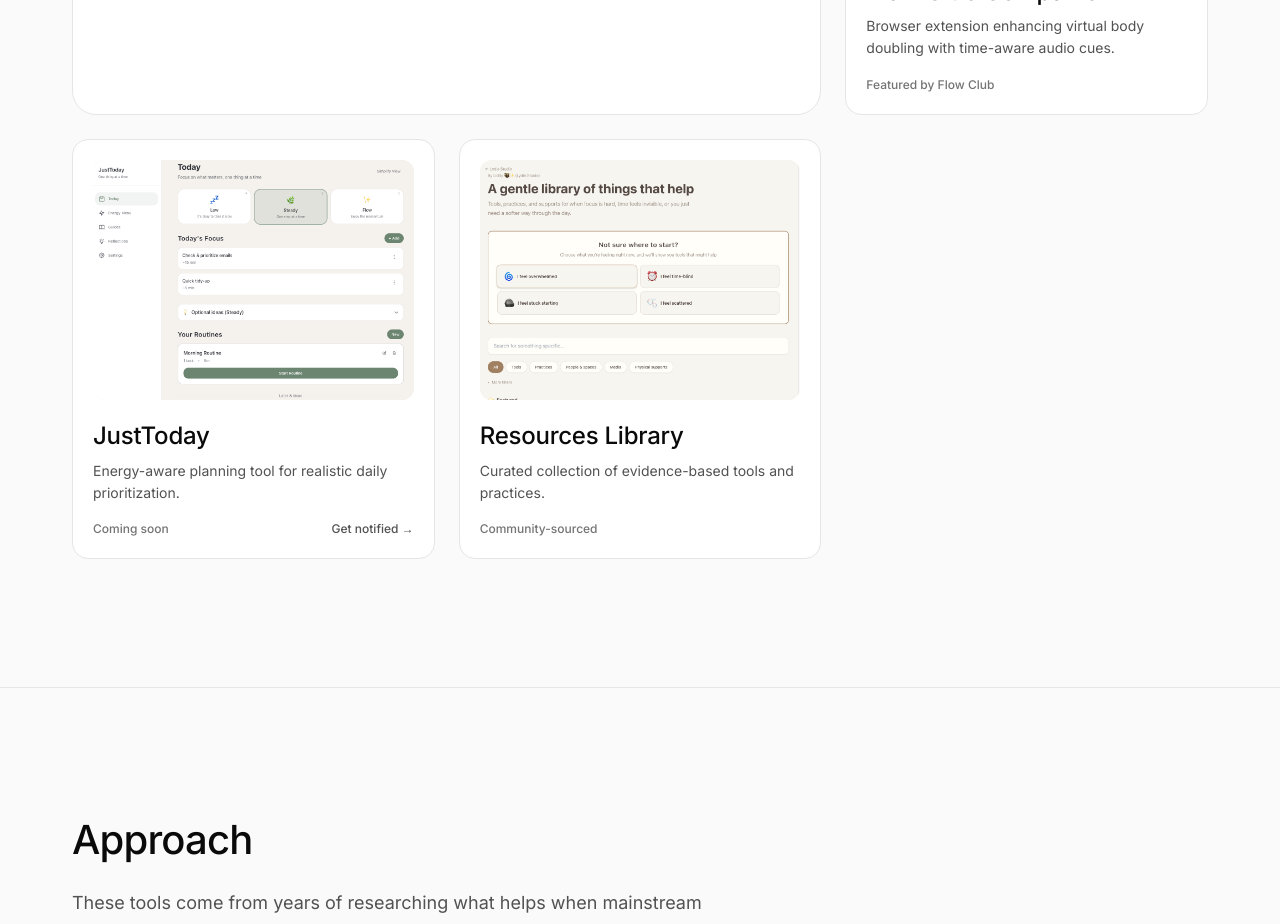
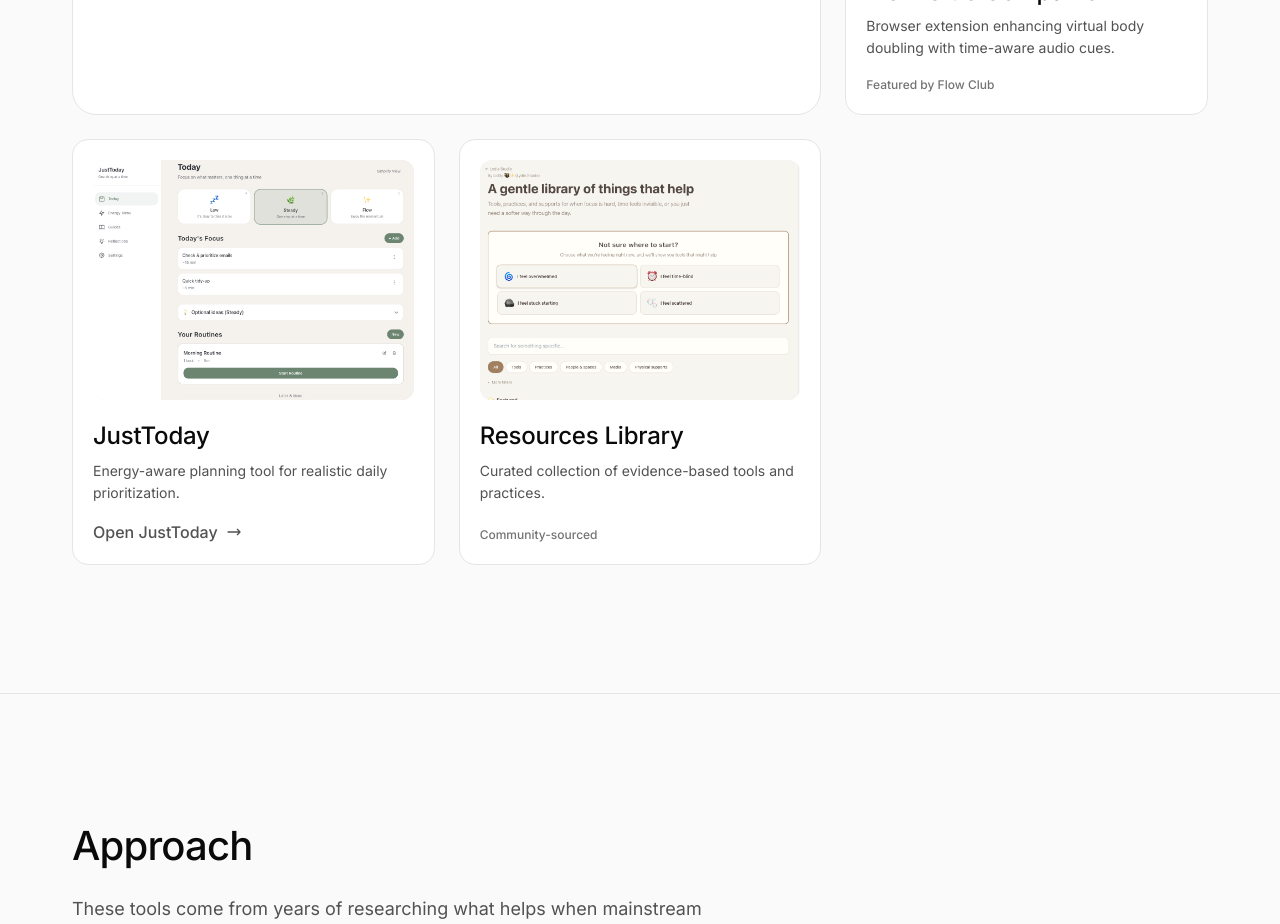
Before and after one commit to lydiacodesdaily/lydiastudio-site, a Next.js app: page / in a window 1280 px wide. Shown: the part 1160-2084 px from the top of the page. Built offline with nearby package versions, Linux system fonts and the light colour scheme.

Commit message:
update JustToday link

```diff
--- a/app/page.tsx
+++ b/app/page.tsx
@@ -173,35 +173,38 @@
               </motion.div>
 
               {/* JustToday */}
-              <motion.div
+              <motion.a
+                href="https://www.justtoday.app/"
+                target="_blank"
+                rel="noopener noreferrer"
                 initial={{ opacity: 0, y: 30 }}
                 whileInView={{ opacity: 1, y: 0 }}
                 viewport={{ once: true, margin: "-50px" }}
                 transition={{ duration: 0.5, delay: 0.2 }}
-                className="card p-5 flex flex-col"
+                className="card p-5 flex flex-col group"
               >
                 <div className="relative aspect-[4/3] rounded-xl overflow-hidden mb-5 bg-accent-light">
                   <Image
                     src="/screenshots/justtoday.png"
                     alt="JustToday preview"
                     fill
-                    className="object-cover object-top"
+                    className="object-cover object-top group-hover:scale-[1.02] transition-transform duration-500"
                     sizes="(max-width: 768px) 100vw, 33vw"
                   />
                 </div>
-                <h3 className="text-heading text-primary mb-2">
+                <h3 className="text-heading text-primary mb-2 group-hover:text-secondary transition-colors">
                   JustToday
                 </h3>
                 <p className="text-small text-secondary mb-4 flex-grow">
                   Energy-aware planning tool for realistic daily prioritization.
                 </p>
-                <div className="flex items-center justify-between">
-                  <span className="text-xs font-medium text-tertiary">Coming soon</span>
-                  <a href="#newsletter" className="text-xs font-medium text-secondary hover:text-primary transition-colors">
-                    Get notified &rarr;
-                  </a>
-                </div>
-              </motion.div>
+                <span className="link-arrow w-fit">
+                  Open JustToday
+                  <svg className="w-4 h-4" fill="none" viewBox="0 0 24 24" stroke="currentColor">
+                    <path strokeLinecap="round" strokeLinejoin="round" strokeWidth={2} d="M17 8l4 4m0 0l-4 4m4-4H3" />
+                  </svg>
+                </span>
+              </motion.a>
 
               {/* Resources Library */}
               <motion.a
```
